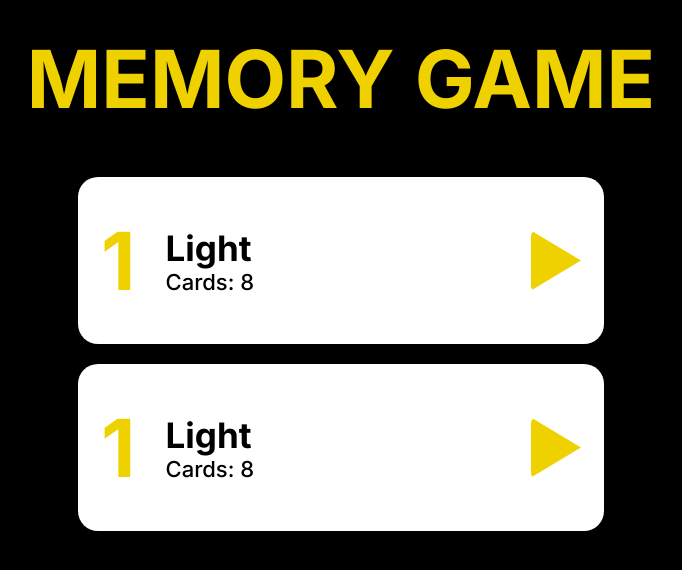
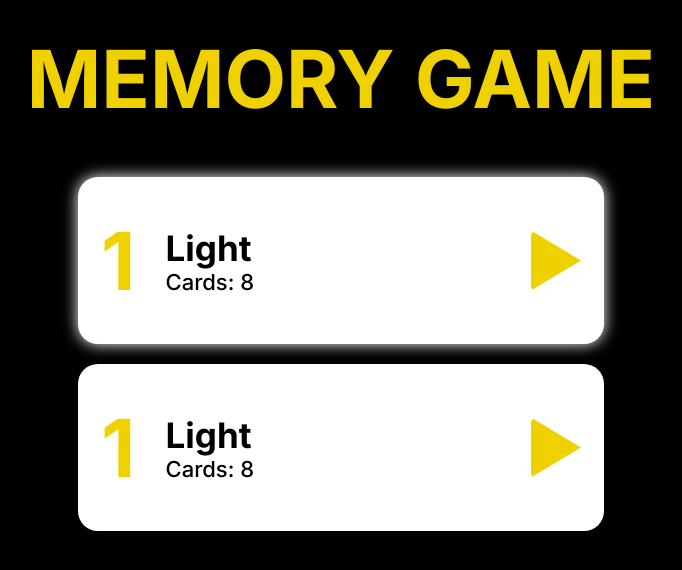
Before and after one commit to bogdanovich231/Memory-Card-Game, a React app: page / in a window 1280 px wide. In both pictures the pointer is over the element 640 px from the left and 260 px from the top of the page. Shown: the top 570 px of the page, without its empty margins (299-981 px from the left). Built offline with nearby package versions, Linux system fonts and the light colour scheme; no server answers; the HTML template or start-up script is replaced by a standard one.

Commit message:
feat(style): add hover for level card

```diff
--- a/src/Components/CardLevel/CardLevel.scss
+++ b/src/Components/CardLevel/CardLevel.scss
@@ -6,6 +6,11 @@
   padding: 35px 23px;
   border-radius: 20px;
   width: 480px;
+  &:hover {
+    cursor: pointer;
+    box-shadow: 0 0 15px rgb(255, 255, 255);
+    transition: 0.3s ease-in-out;
+  }
   &_number h2 {
     color: #f0d100;
   }
```
